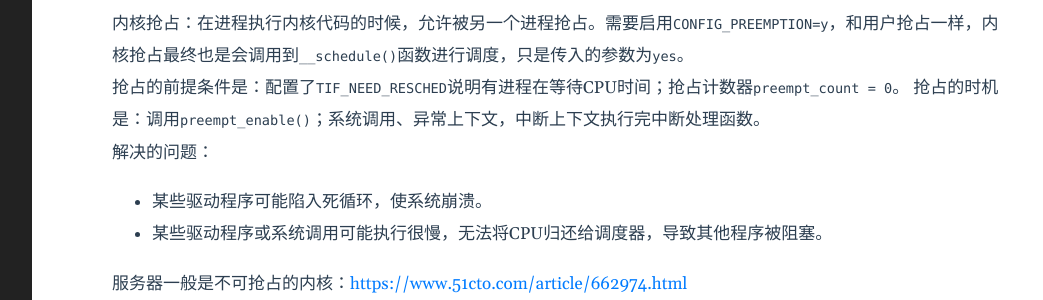
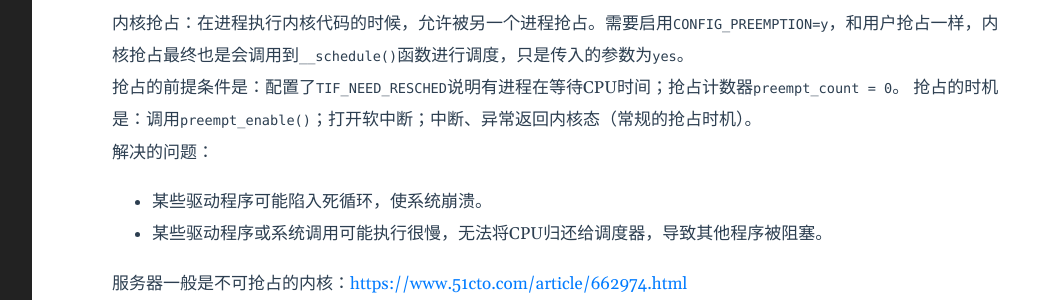
Before and after one commit to lclgo/lclgo.github.io, a Jekyll site: the page built from _posts/draft/2020-01-01-draft.md, in a window 1280 px wide and 900 px high, scrolled down 5803 px. Shown: the part 354-654 px from the top of the window, without its empty margins (188-1231 px from the left). Built offline with Jekyll 4.4.1, drawn with Linux system fonts in a browser that asks for light colours.

Commit message:
tiny update

```diff
--- a/_posts/draft/2020-01-01-draft.md
+++ b/_posts/draft/2020-01-01-draft.md
@@ -201,7 +201,7 @@ swappiness参数用于控制回收匿名页的激进程度（a），取值范围
 内核抢占：在进程执行内核代码的时候，允许被另一个进程抢占。需要启用`CONFIG_PREEMPTION=y`，和用户抢占一样，内核抢占最终也是会调用到`__schedule()`函数进行调度，只是传入的参数为`yes`。
 
 抢占的前提条件是：配置了`TIF_NEED_RESCHED`说明有进程在等待CPU时间；抢占计数器`preempt_count = 0`。
-抢占的时机是：调用`preempt_enable()`；系统调用、异常上下文，中断上下文执行完中断处理函数。
+抢占的时机是：调用`preempt_enable()`；打开软中断；中断、异常返回内核态（常规的抢占时机）。
 
 解决的问题：
 
```
